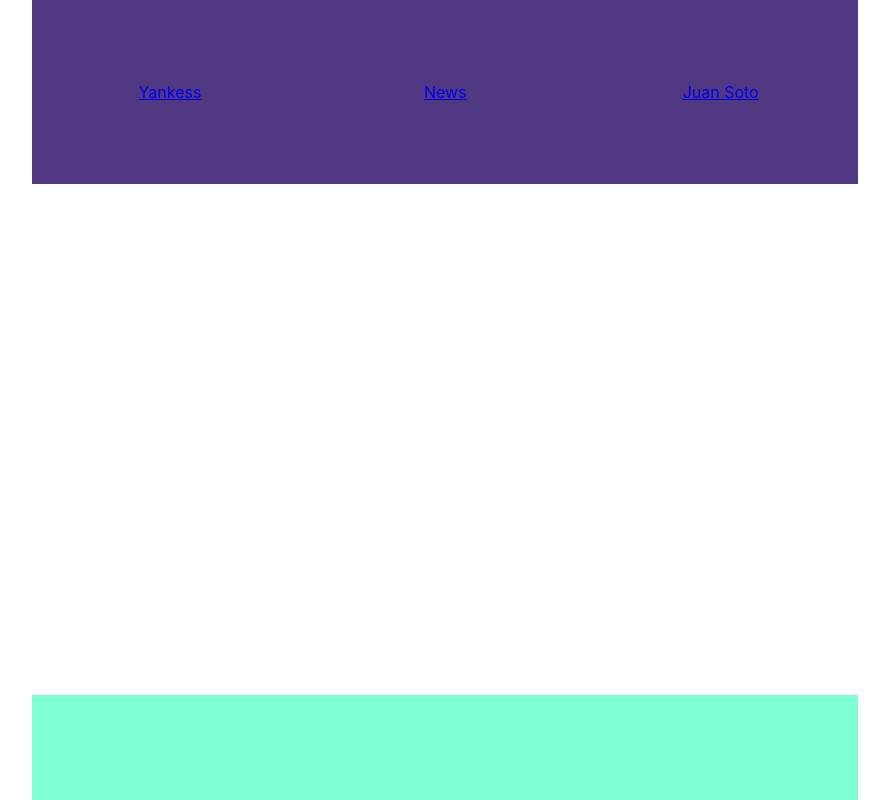
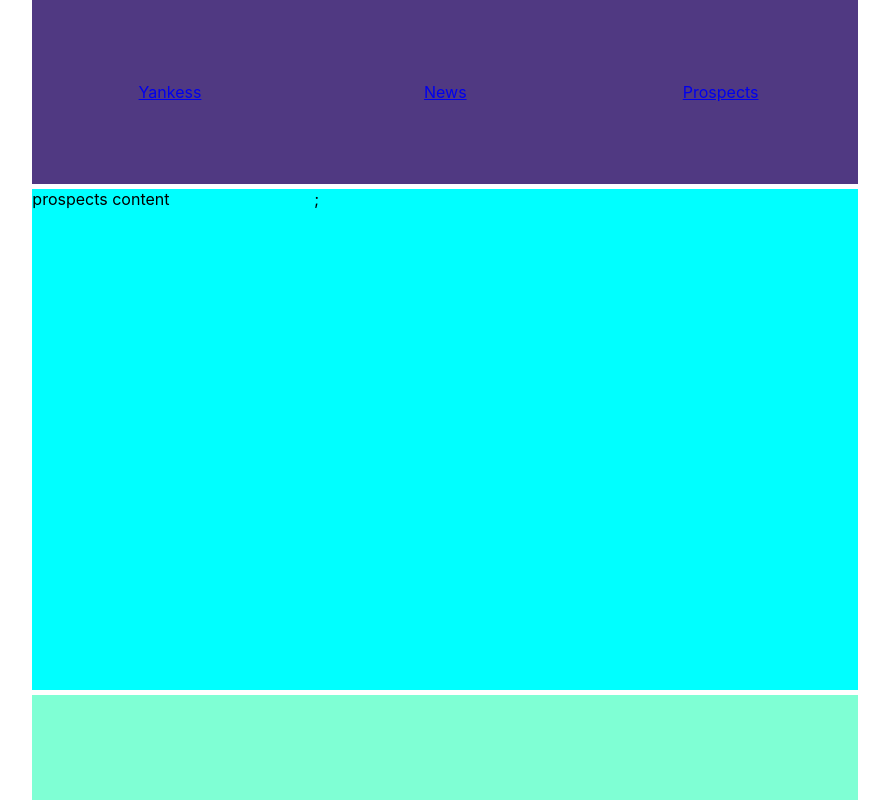
Before and after one commit to tullioColacicco/front_end_webscraping, a React (Create React App) app: page /prospects in a window 1280 px wide. Shown: the whole page, without its empty margins (175-1064 px from the left). Built offline with nearby package versions, Linux system fonts and the light colour scheme; a web font is replaced by a local one.

Commit message:
i hate soto

```diff
--- a/src/App.css
+++ b/src/App.css
@@ -58,6 +58,11 @@
   }
 
 .footer { grid-area: footer; background-color: aquamarine; }
+
+.card_container{
+	display: flex;
+	flex-direction: column;
+}
 .content {
 	display: grid;
 	grid-template-columns: repeat(auto-fill, minmax(200px, 2fr));
--- a/src/App.js
+++ b/src/App.js
@@ -3,7 +3,7 @@ import Header from "./components/header";
 import { Route, Routes } from "react-router-dom";
 import Home from "./components/home";
 import News from "./components/news";
-import Soto from "./components/soto";
+import Prospects from "./components/prospects";
 
 function App() {
   return (
@@ -13,7 +13,7 @@ function App() {
       <Routes>
         <Route path="/" Component={Home}></Route>
         <Route path="news" Component={News}></Route>
-        <Route path="soto" Component={Soto}></Route>
+        <Route path="prospects" Component={Prospects}></Route>
       </Routes>
       {/* </div> */}
 
--- a/src/components/header.js
+++ b/src/components/header.js
@@ -8,8 +8,8 @@ function Header() {
       <Link to="news" className="two">
         News
       </Link>
-      <Link to="soto" className="three">
-        Juan Soto
+      <Link to="prospects" className="three">
+        Prospects
       </Link>
     </div>
   );
--- a/src/components/home.js
+++ b/src/components/home.js
@@ -17,10 +17,12 @@ function Home() {
 
       <div className="card_container">
         <article className="card">
-          <img
-            src="https://img.pokemondb.net/sprites/silver/shiny/typhlosion.png"
-            alt="Typhlosion"
-          />
+          <div>
+            <img
+              src="https://img.pokemondb.net/sprites/silver/shiny/typhlosion.png"
+              alt="Typhlosion"
+            />
+          </div>
           <div className="text">
             <h3>You Got!</h3>
             <p>Typhlosion</p>
--- /dev/null
+++ b/src/components/prospects.js
@@ -0,0 +1,9 @@
+function Prospects() {
+  return (
+    <div className="content">
+      <div className="news">prospects content</div>;
+    </div>
+  );
+}
+
+export default Prospects;
--- a/src/components/soto.js
+++ /dev/null
@@ -1,9 +0,0 @@
-function Soto() {
-  return (
-    <div className="content">
-      <div className="news">Soto content</div>;
-    </div>
-  );
-}
-
-export default Soto;
```
